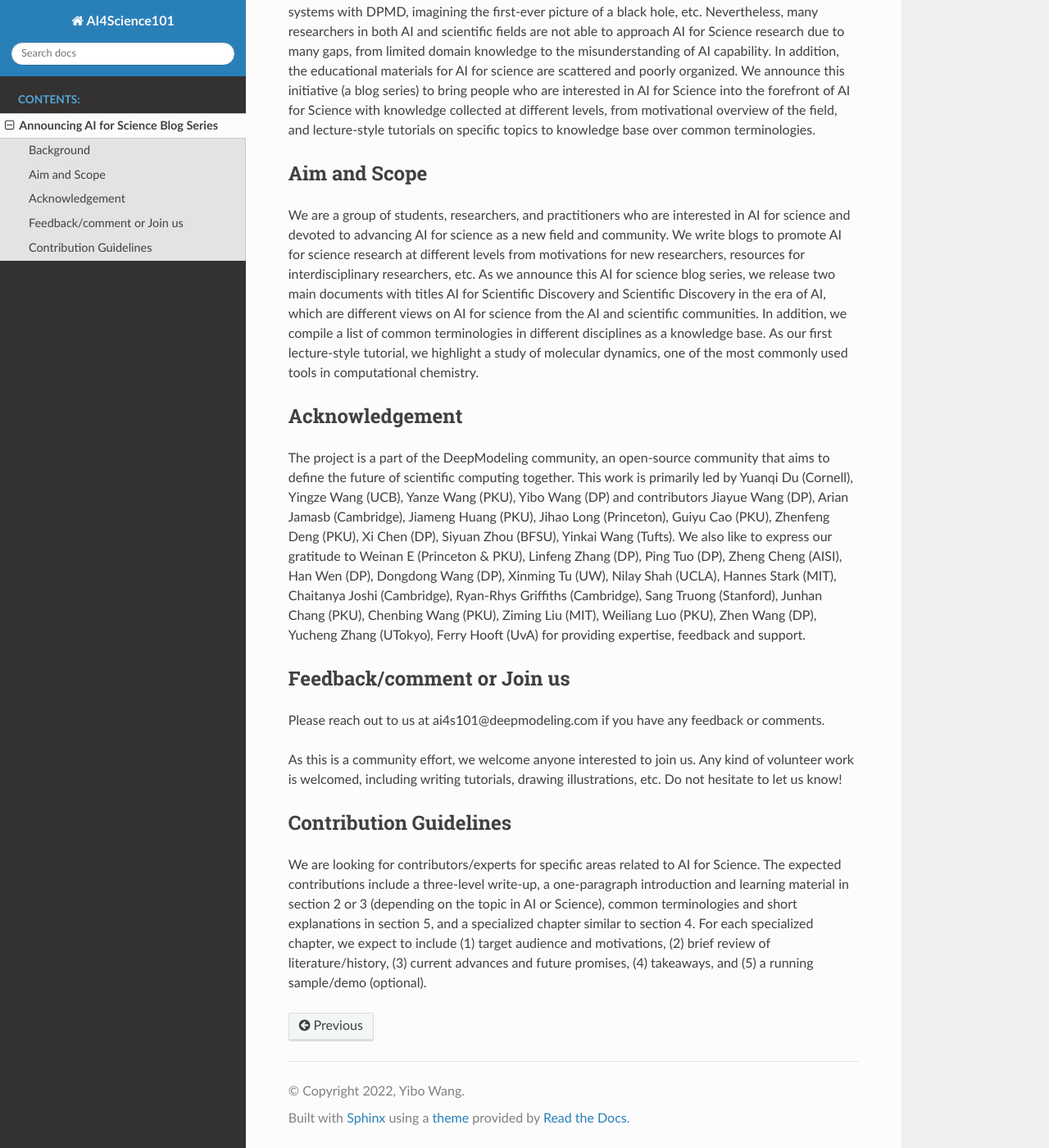
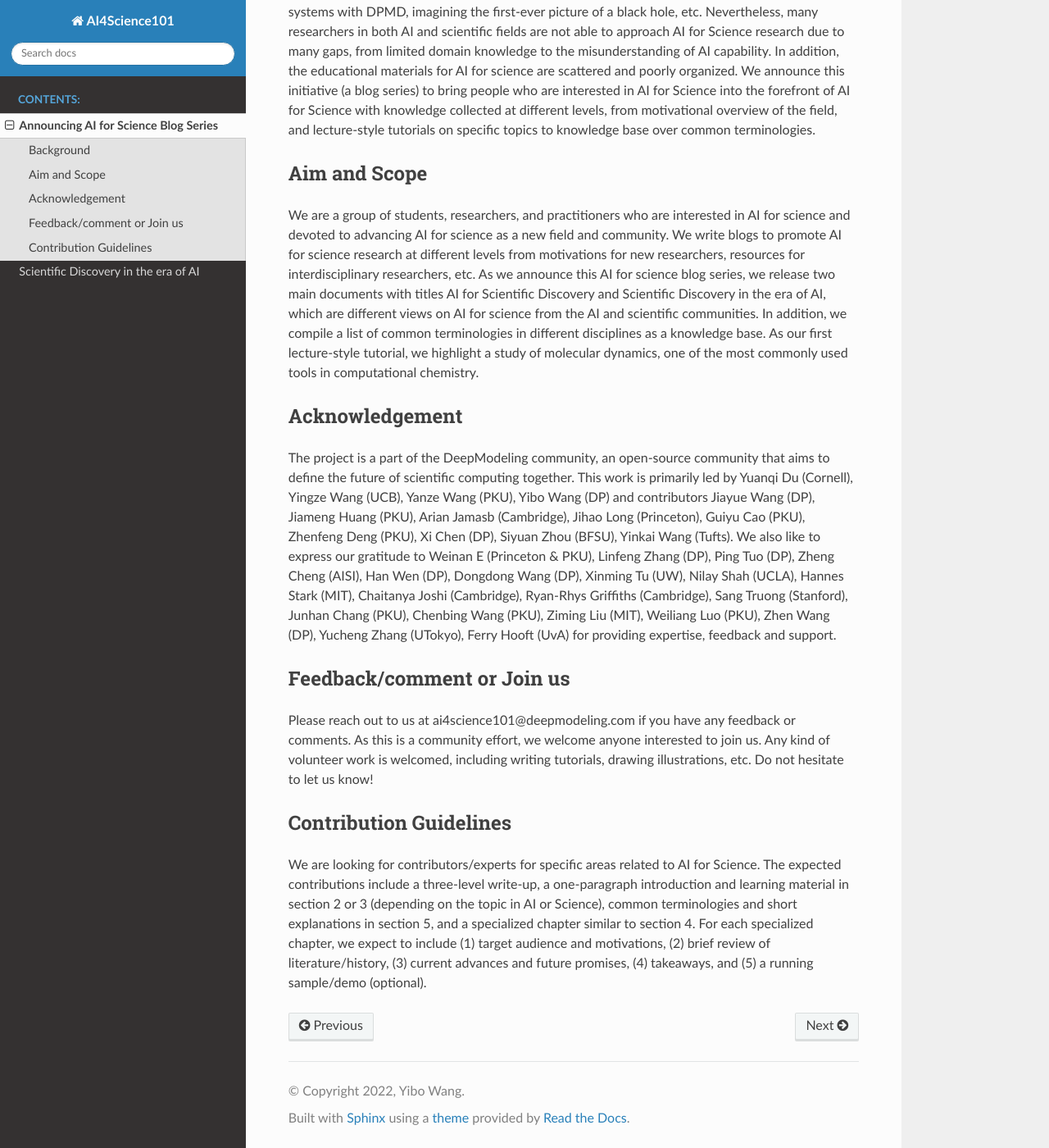
Before and after one commit to deepmodeling/AI4Science101, a Sphinx documentation site: the page built from source/wholePicture/announcement/announcement.md, in a window 1280 px wide and 1400 px high, scrolled down 309 px. Shown: the whole window at 82% size. Built offline with Sphinx 7.4.7 and the Read the Docs theme 2.0.0, drawn with Linux system fonts in a browser that asks for light colours; pages that are not in the unit, such as notebooks, are missing from menus.

Commit message:
AI part:manefesto

```diff
--- a/source/wholePicture/announcement/announcement.md
+++ b/source/wholePicture/announcement/announcement.md
@@ -10,11 +10,10 @@
 
 ## Acknowledgement
 The project is a part of the DeepModeling community, an open-source community that aims to define the future of scientific computing together.
-This work is primarily led by Yuanqi Du (Cornell), Yingze Wang (UCB), Yanze Wang (PKU), Yibo Wang (DP) and contributors Jiayue Wang (DP), Arian Jamasb (Cambridge), Jiameng Huang (PKU), Jihao Long (Princeton), Guiyu Cao (PKU), Zhenfeng Deng (PKU), Xi Chen (DP), Siyuan Zhou (BFSU), Yinkai Wang (Tufts). We also like to express our gratitude to Weinan E (Princeton \& PKU), Linfeng Zhang (DP), Ping Tuo (DP), Zheng Cheng (AISI), Han Wen (DP), Dongdong Wang (DP), Xinming Tu (UW), Nilay Shah (UCLA), Hannes Stark (MIT), Chaitanya Joshi (Cambridge), Ryan-Rhys Griffiths (Cambridge), Sang Truong (Stanford), Junhan Chang (PKU), Chenbing Wang (PKU), Ziming Liu (MIT), Weiliang Luo (PKU), Zhen Wang (DP), Yucheng Zhang (UTokyo), Ferry Hooft (UvA) for providing expertise, feedback and support.
+This work is primarily led by Yuanqi Du (Cornell), Yingze Wang (UCB), Yanze Wang (PKU), Yibo Wang (DP) and contributors Jiayue Wang (DP), Jiameng Huang (PKU), Arian Jamasb (Cambridge), Jihao Long (Princeton), Guiyu Cao (PKU), Zhenfeng Deng (PKU), Xi Chen (DP), Siyuan Zhou (BFSU), Yinkai Wang (Tufts). We also like to express our gratitude to Weinan E (Princeton \& PKU), Linfeng Zhang (DP), Ping Tuo (DP), Zheng Cheng (AISI), Han Wen (DP), Dongdong Wang (DP), Xinming Tu (UW), Nilay Shah (UCLA), Hannes Stark (MIT), Chaitanya Joshi (Cambridge), Ryan-Rhys Griffiths (Cambridge), Sang Truong (Stanford), Junhan Chang (PKU), Chenbing Wang (PKU), Ziming Liu (MIT), Weiliang Luo (PKU), Zhen Wang (DP), Yucheng Zhang (UTokyo), Ferry Hooft (UvA) for providing expertise, feedback and support.
 
 ## Feedback/comment or Join us
-Please reach out to us at ai4s101@deepmodeling.com if you have any feedback or comments.
-
+Please reach out to us at ai4science101@deepmodeling.com if you have any feedback or comments.
 As this is a community effort, we welcome anyone interested to join us. Any kind of volunteer work is welcomed, including writing tutorials, drawing illustrations, etc. Do not hesitate to let us know!
 
 ## Contribution Guidelines
```
Also changed, not shown: source/wholePicture/AI/News_About_AI.md (added, +11 -0 lines), source/wholePicture/AI/index.rst (added, +15 -0 lines), source/wholePicture/AI/manifesto.md (added, +12 -0 lines).
